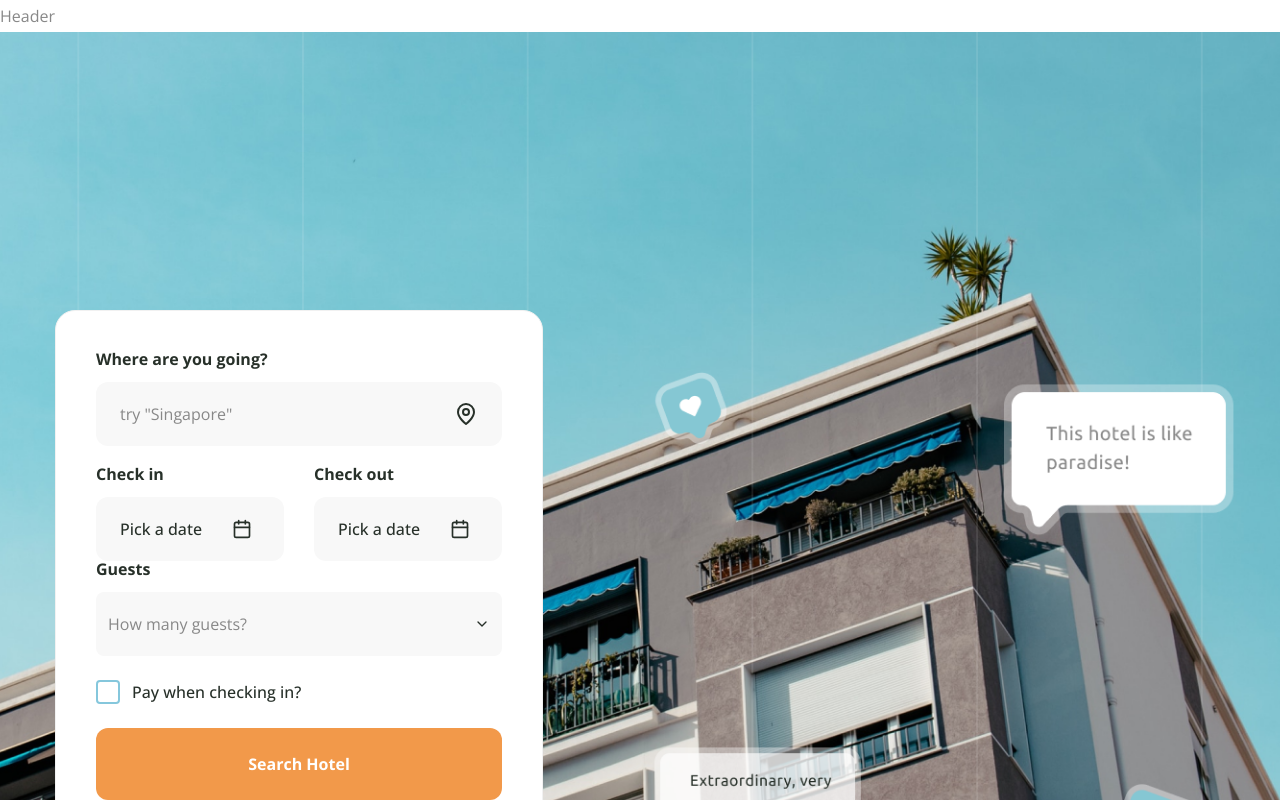
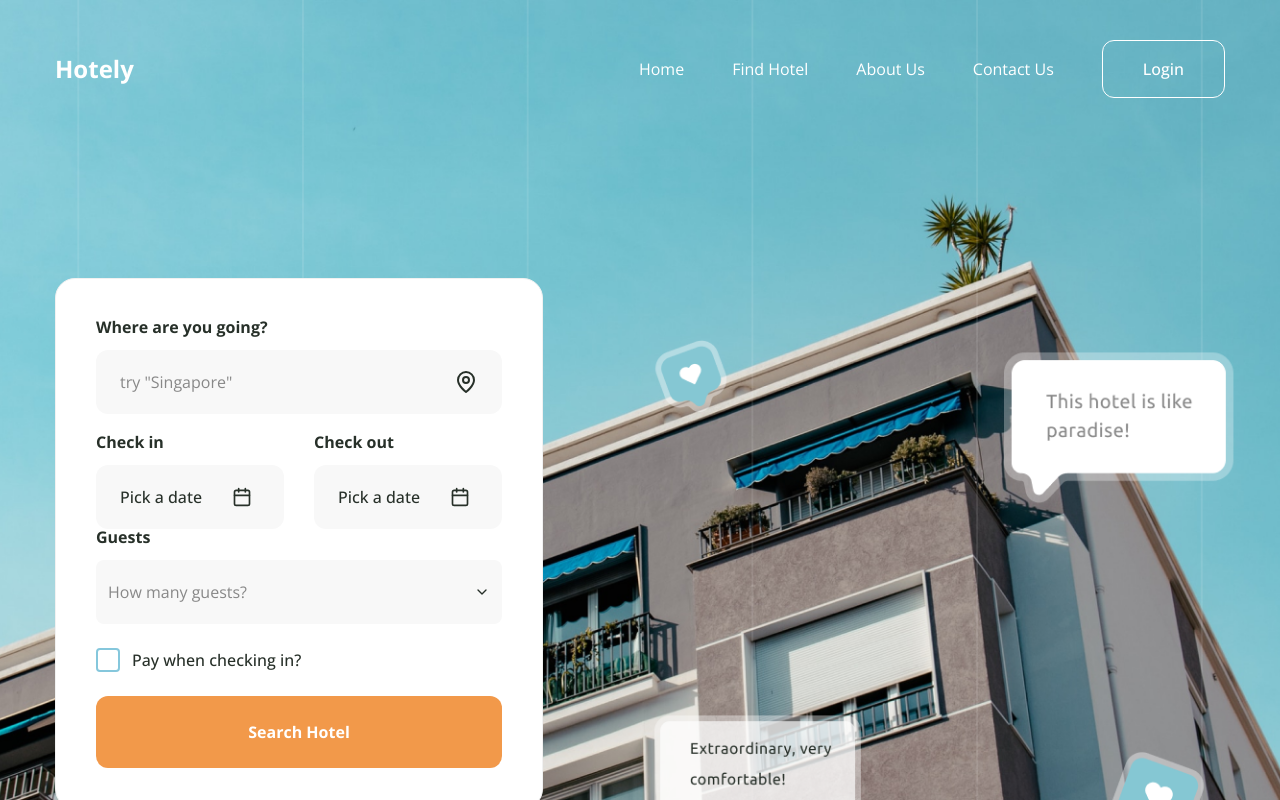
Before and after one commit to eduardosoutodefreitas/hotel-booking-lp, a Next.js app: page / in a window 1280 px wide. Shown: the top 800 px of the page. Built offline with nearby package versions, Linux system fonts and the light colour scheme.

Commit message:
feat: add Header and Mobile Nav components

```diff
--- a/src/components/Header.tsx
+++ b/src/components/Header.tsx
@@ -1,7 +1,37 @@
 import React from "react";
+import MobileNav from "./MobileNav";
+import Link from "next/link";
+import Nav from "./Nav";
+import { Button } from "./ui/button";
 
 const Header = () => {
-  return <div>Header</div>;
+  return (
+    <header className='absolute w-full max-w-[1440px] py-8 xl:py-10'>
+      <div className='container mx-auto'>
+        <div className='flex items-center justify-between'>
+          <Link href={"/"}>
+            <h1 className='text-2xl font-bold text-white'>Hotely</h1>
+          </Link>
+
+          <div className='hidden xl:flex'>
+            <div className='flex items-center gap-x-12'>
+              <Nav
+                containerStyles='flex items-center justify-between'
+                listStyles='flex gap-x-12 text-white'
+              />
+
+              <Button variant={"outline"} className='px-10 h-[58px]'>
+                Login
+              </Button>
+            </div>
+          </div>
+        </div>
+        <div className='xl:hidden absolute right-8 top-8'>
+          <MobileNav />
+        </div>
+      </div>
+    </header>
+  );
 };
 
 export default Header;
--- a/src/components/Hero.tsx
+++ b/src/components/Hero.tsx
@@ -3,7 +3,7 @@ import SearchBox from "./SearchBox";
 
 const Hero = () => {
   return (
-    <section className='pt-23 pb-12 xl:py-0 xl:h-[1087px] bg-hero2 xl:bg-hero bg-cover bg-center bg-no-repeat flex justify-center items-center'>
+    <section className='pt-24 pb-12 xl:py-0 xl:h-[1087px] bg-hero2 xl:bg-hero bg-cover bg-center bg-no-repeat flex justify-center items-center'>
       <div className='container mx-auto flex justify-center items-center xl:justify-start'>
         <SearchBox />
       </div>
--- /dev/null
+++ b/src/components/MobileNav.tsx
@@ -0,0 +1,40 @@
+"use client";
+
+import { Menu } from "lucide-react";
+import { Button } from "./ui/button";
+import { Sheet, SheetContent, SheetTrigger } from "./ui/sheet";
+import Nav from "./Nav";
+import Image from "next/image";
+import Link from "next/link";
+import Socials from "./Socials";
+
+const MobileNav = () => {
+  return (
+    <Sheet>
+      <SheetTrigger>
+        <Menu className='text-white' size={36} />
+      </SheetTrigger>
+
+      <SheetContent side={"left"}>
+        <div className='flex flex-col justify-between h-full p-12'>
+          <Link href={"/"} className='mb-24'>
+            <Image
+              src={"/footer/logo.svg"}
+              alt='logo'
+              priority
+              width={90}
+              height={46}
+            />
+          </Link>
+          <Nav
+            containerStyles='text-black'
+            listStyles='flex flex-col gap-y-6 text-xl'
+          />
+          <Socials containerStyles='flex gap-x-4 text-black ' />
+        </div>
+      </SheetContent>
+    </Sheet>
+  );
+};
+
+export default MobileNav;
--- /dev/null
+++ b/src/components/Nav.tsx
@@ -0,0 +1,41 @@
+import Link from "next/link";
+
+const links = [
+  {
+    path: "/",
+    pathname: "Home",
+  },
+
+  {
+    path: "/",
+    pathname: "Find Hotel",
+  },
+  {
+    path: "/",
+    pathname: "About Us",
+  },
+  {
+    path: "/",
+    pathname: "Contact Us",
+  },
+];
+
+interface NavProps {
+  containerStyles?: string;
+  listStyles?: string;
+}
+const Nav = ({ containerStyles, listStyles }: NavProps) => {
+  return (
+    <nav className={`${containerStyles}`}>
+      <ul className={`${listStyles}`}>
+        {links.map((link) => (
+          <li key={link.pathname}>
+            <Link href={link.path}>{link.pathname}</Link>
+          </li>
+        ))}
+      </ul>
+    </nav>
+  );
+};
+
+export default Nav;
--- /dev/null
+++ b/src/components/Socials.tsx
@@ -0,0 +1,28 @@
+import { InstagramIcon, TwitterIcon, FacebookIcon } from "lucide-react";
+import Link from "next/link";
+interface SocialsProps {
+  containerStyles?: string;
+}
+const Socials = ({ containerStyles }: SocialsProps) => {
+  return (
+    <ul className={`${containerStyles}`}>
+      <li>
+        <Link href={"/"}>
+          <InstagramIcon />
+        </Link>
+      </li>
+      <li>
+        <Link href={"/"}>
+          <TwitterIcon />
+        </Link>
+      </li>
+      <li>
+        <Link href={"/"}>
+          <FacebookIcon />
+        </Link>
+      </li>
+    </ul>
+  );
+};
+
+export default Socials;
--- a/src/components/ui/sheet.tsx
+++ b/src/components/ui/sheet.tsx
@@ -1,19 +1,19 @@
-"use client"
+"use client";
 
-import * as React from "react"
-import * as SheetPrimitive from "@radix-ui/react-dialog"
-import { cva, type VariantProps } from "class-variance-authority"
-import { X } from "lucide-react"
+import * as React from "react";
+import * as SheetPrimitive from "@radix-ui/react-dialog";
+import { cva, type VariantProps } from "class-variance-authority";
+import { X } from "lucide-react";
 
-import { cn } from "@/lib/utils"
+import { cn } from "@/lib/utils";
 
-const Sheet = SheetPrimitive.Root
+const Sheet = SheetPrimitive.Root;
 
-const SheetTrigger = SheetPrimitive.Trigger
+const SheetTrigger = SheetPrimitive.Trigger;
 
-const SheetClose = SheetPrimitive.Close
+const SheetClose = SheetPrimitive.Close;
 
-const SheetPortal = SheetPrimitive.Portal
+const SheetPortal = SheetPrimitive.Portal;
 
 const SheetOverlay = React.forwardRef<
   React.ElementRef<typeof SheetPrimitive.Overlay>,
@@ -27,8 +27,8 @@ const SheetOverlay = React.forwardRef<
     {...props}
     ref={ref}
   />
-))
-SheetOverlay.displayName = SheetPrimitive.Overlay.displayName
+));
+SheetOverlay.displayName = SheetPrimitive.Overlay.displayName;
 
 const sheetVariants = cva(
   "fixed z-50 gap-4 bg-white p-6 shadow-lg transition ease-in-out data-[state=open]:animate-in data-[state=closed]:animate-out data-[state=closed]:duration-300 data-[state=open]:duration-500 dark:bg-slate-950",
@@ -47,7 +47,7 @@ const sheetVariants = cva(
       side: "right",
     },
   }
-)
+);
 
 interface SheetContentProps
   extends React.ComponentPropsWithoutRef<typeof SheetPrimitive.Content>,
@@ -65,14 +65,14 @@ const SheetContent = React.forwardRef<
       {...props}
     >
       {children}
-      <SheetPrimitive.Close className="absolute right-4 top-4 rounded-sm opacity-70 ring-offset-white transition-opacity hover:opacity-100 focus:outline-none focus:ring-2 focus:ring-slate-950 focus:ring-offset-2 disabled:pointer-events-none data-[state=open]:bg-slate-100 dark:ring-offset-slate-950 dark:focus:ring-slate-300 dark:data-[state=open]:bg-slate-800">
-        <X className="h-4 w-4" />
-        <span className="sr-only">Close</span>
+      <SheetPrimitive.Close className='absolute right-4 top-4 rounded-sm opacity-70 ring-offset-white transition-opacity hover:opacity-100 focus:outline-none focus:ring-2 focus:ring-slate-950 focus:ring-offset-2 disabled:pointer-events-none data-[state=open]:bg-slate-100 dark:ring-offset-slate-950 dark:focus:ring-slate-300 dark:data-[state=open]:bg-slate-800'>
+        <X className='size-6 text-black' />
+        <span className='sr-only'>Close</span>
       </SheetPrimitive.Close>
     </SheetPrimitive.Content>
   </SheetPortal>
-))
-SheetContent.displayName = SheetPrimitive.Content.displayName
+));
+SheetContent.displayName = SheetPrimitive.Content.displayName;
 
 const SheetHeader = ({
   className,
@@ -85,8 +85,8 @@ const SheetHeader = ({
     )}
     {...props}
   />
-)
-SheetHeader.displayName = "SheetHeader"
+);
+SheetHeader.displayName = "SheetHeader";
 
 const SheetFooter = ({
   className,
@@ -99,8 +99,8 @@ const SheetFooter = ({
     )}
     {...props}
   />
-)
-SheetFooter.displayName = "SheetFooter"
+);
+SheetFooter.displayName = "SheetFooter";
 
 const SheetTitle = React.forwardRef<
   React.ElementRef<typeof SheetPrimitive.Title>,
@@ -108,11 +108,14 @@ const SheetTitle = React.forwardRef<
 >(({ className, ...props }, ref) => (
   <SheetPrimitive.Title
     ref={ref}
-    className={cn("text-lg font-semibold text-slate-950 dark:text-slate-50", className)}
+    className={cn(
+      "text-lg font-semibold text-slate-950 dark:text-slate-50",
+      className
+    )}
     {...props}
   />
-))
-SheetTitle.displayName = SheetPrimitive.Title.displayName
+));
+SheetTitle.displayName = SheetPrimitive.Title.displayName;
 
 const SheetDescription = React.forwardRef<
   React.ElementRef<typeof SheetPrimitive.Description>,
@@ -123,8 +126,8 @@ const SheetDescription = React.forwardRef<
     className={cn("text-sm text-slate-500 dark:text-slate-400", className)}
     {...props}
   />
-))
-SheetDescription.displayName = SheetPrimitive.Description.displayName
+));
+SheetDescription.displayName = SheetPrimitive.Description.displayName;
 
 export {
   Sheet,
@@ -137,4 +140,4 @@ export {
   SheetFooter,
   SheetTitle,
   SheetDescription,
-}
+};
```
Also changed, not shown: public/footer/logo.svg.
